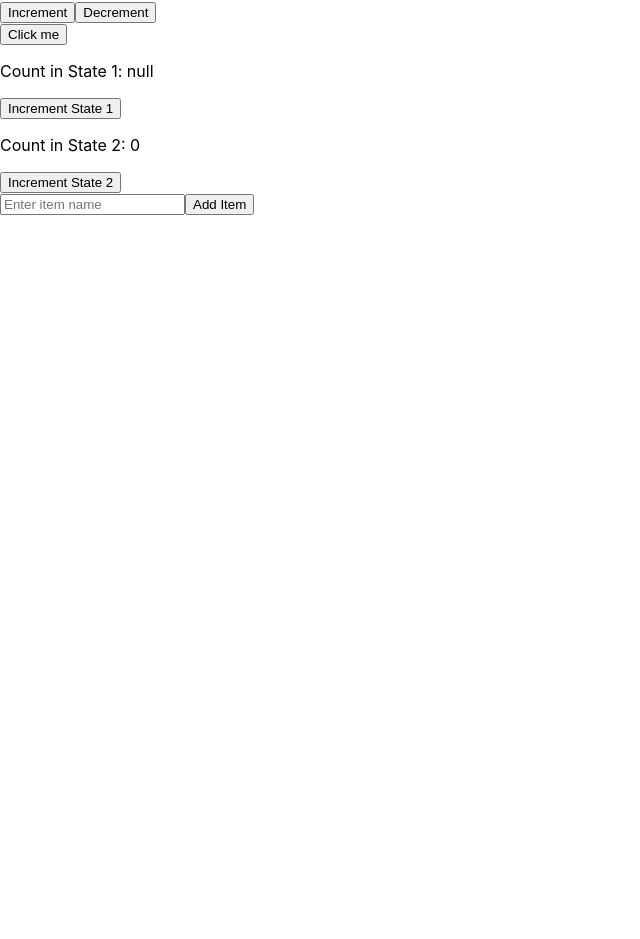
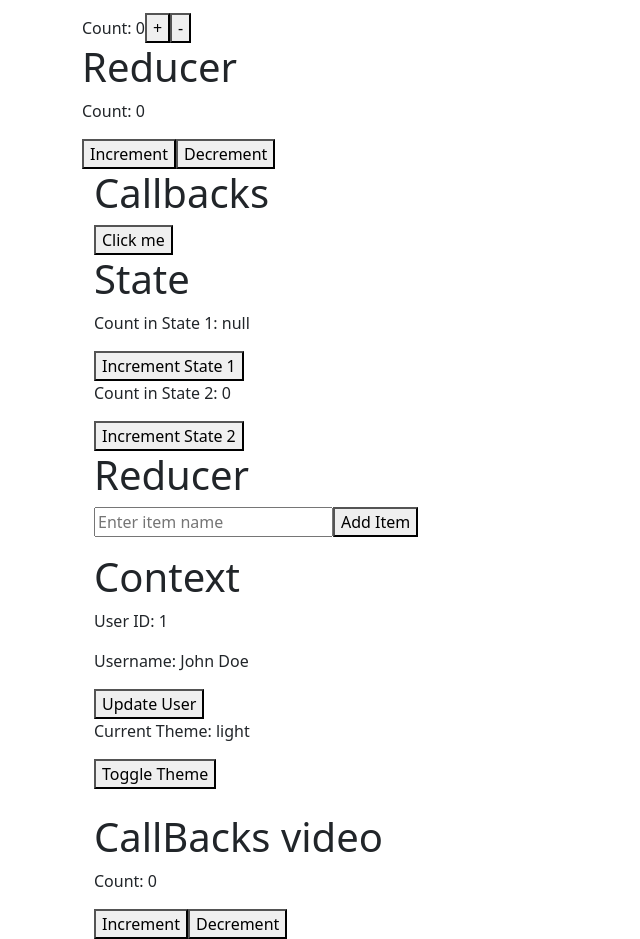
Before and after one commit to aReinoso007/CT-projects, a React (Create React App) app in the folder day-3/react-hooks/: page / in a window 1280 px wide. Shown: the part 265-1204 px from the top of the page, without its empty margins (0-640 px from the left). Before the commit the page ends 800 px from the top, so only its background shows below. Built offline with nearby package versions, Linux system fonts and the light colour scheme.

Commit message:
callbacks, context

```diff
--- a/day-3/react-hooks/package.json
+++ b/day-3/react-hooks/package.json
@@ -10,7 +10,9 @@
     "@types/node": "^16.18.82",
     "@types/react": "^18.2.56",
     "@types/react-dom": "^18.2.19",
+    "bootstrap": "^5.3.2",
     "react": "^18.2.0",
+    "react-bootstrap": "^2.10.1",
     "react-dom": "^18.2.0",
     "react-scripts": "5.0.1",
     "typescript": "^4.9.5",
--- a/day-3/react-hooks/src/App.css
+++ b/day-3/react-hooks/src/App.css
@@ -1,38 +1 @@
-.App {
-  text-align: center;
-}
-
-.App-logo {
-  height: 40vmin;
-  pointer-events: none;
-}
-
-@media (prefers-reduced-motion: no-preference) {
-  .App-logo {
-    animation: App-logo-spin infinite 20s linear;
-  }
-}
-
-.App-header {
-  background-color: #282c34;
-  min-height: 100vh;
-  display: flex;
-  flex-direction: column;
-  align-items: center;
-  justify-content: center;
-  font-size: calc(10px + 2vmin);
-  color: white;
-}
-
-.App-link {
-  color: #61dafb;
-}
-
-@keyframes App-logo-spin {
-  from {
-    transform: rotate(0deg);
-  }
-  to {
-    transform: rotate(360deg);
-  }
-}
+@import 'bootstrap/dist/css/bootstrap.min.css';
--- a/day-3/react-hooks/src/App.tsx
+++ b/day-3/react-hooks/src/App.tsx
@@ -1,21 +1,82 @@
-import './App.css';
-import UserAuth from './state/UserAuth';
-import Counter from './reducer/Counter';
-import MyComponent from './reducer/Reducer';
-import ParentComponent from './callbacks/Parent';
-import StateCounter from './state-vid/StateCounter';
-import ItemComponent from './reducer-vid/ItemComponent';
+import "./App.css";
+import UserAuth from "./state/UserAuth";
+import Counter from "./reducer/Counter";
+import MyComponent from "./reducer/Reducer";
+import ParentComponent from "./callbacks/Parent";
+import StateCounter from "./state-vid/StateCounter";
+import ItemComponent from "./reducer-vid/ItemComponent";
+import MyContext from "./context/MyContext";
+import { useState } from "react";
+import ContextComponent from "./context/ContextComponent";
+import ThemeContext from "./context-vid/ThemeContext";
+import ThemeProvider from "./context-vid/ThemeProvider";
+import { Container, Row } from "react-bootstrap";
+import CounterCallbackComponent from "./Callbacks-div/CounterCallbackComponent";
 
 function App() {
+  const [userId, setUserId] = useState<number>(1);
+  const [username, setUsername] = useState<string>("John Doe");
+  const [count, setCount] = useState<number>(0);
+
+  const handleIncrement = () => {
+    setCount(count + 1);
+  };
+
+  const handleDecrement = () => {
+    setCount(count - 1);
+  };
+
+  const updateUser = (id: number, name: string) => {
+    setUserId(id);
+    setUsername(name);
+  };
+
+  const [theme, setTheme] = useState<string>("light");
+
+  const toggleTheme = () => {
+    setTheme((prevTheme) => (prevTheme === "light" ? "dark" : "light"));
+  };
+
   return (
-    <div>
-      <UserAuth />
+    <Container>
+      <Row>
+        <h1>State</h1>
+        <UserAuth />
+      </Row>
+      <h1>Reducer</h1>
       <Counter />
+      <h1>Reducer</h1>
       <MyComponent />
-      <ParentComponent />
-      <StateCounter/>
-      <ItemComponent />
-    </div>
+      <Container>
+        <h1>Callbacks</h1>
+        <ParentComponent />
+      </Container>
+      <Container>
+        <h1>State</h1>
+        <StateCounter />
+      </Container>
+      <Container>
+        <h1>Reducer</h1>
+        <ItemComponent />
+      </Container>
+      <Container>
+        <h1>Context</h1>
+        <MyContext.Provider value={{ userId, username, updateUser }}>
+          <ContextComponent />
+        </MyContext.Provider>
+        <ThemeContext.Provider value={{ theme, toggleTheme }}>
+          <ThemeProvider />
+        </ThemeContext.Provider>
+      </Container>
+      <br />
+
+      <Container>
+        <h1>CallBacks video</h1>
+        <p>Count: {count}</p>
+        <CounterCallbackComponent onIncrement={handleIncrement} onDecrement={handleDecrement} />
+      </Container>
+
+    </Container>
   );
 }
 
--- /dev/null
+++ b/day-3/react-hooks/src/Callbacks-div/CounterCallbackComponent.tsx
@@ -0,0 +1,17 @@
+import React from 'react';
+
+interface CounterProps {
+  onIncrement: () => void;
+  onDecrement: () => void;
+}
+
+const CounterCallbackComponent: React.FC<CounterProps> = ({ onIncrement, onDecrement }) => {
+  return (
+    <div>
+      <button onClick={onIncrement}>Increment</button>
+      <button onClick={onDecrement}>Decrement</button>
+    </div>
+  );
+};
+
+export default CounterCallbackComponent;
--- a/day-3/react-hooks/src/callbacks/Child.tsx
+++ b/day-3/react-hooks/src/callbacks/Child.tsx
@@ -1,3 +1,4 @@
+// ChildComponent.tsx
 import React from 'react';
 
 interface ChildProps {
--- /dev/null
+++ b/day-3/react-hooks/src/context-vid/ThemeContext.ts
@@ -0,0 +1,19 @@
+// ThemeContext.ts
+import { createContext, useContext } from 'react';
+
+interface ThemeContextValue {
+  theme: string;
+  toggleTheme: () => void;
+}
+
+const ThemeContext = createContext<ThemeContextValue | undefined>(undefined);
+
+export const useThemeContext = () => {
+  const context = useContext(ThemeContext);
+  if (!context) {
+    throw new Error('useThemeContext must be used within a ThemeProvider');
+  }
+  return context;
+};
+
+export default ThemeContext;
--- /dev/null
+++ b/day-3/react-hooks/src/context-vid/ThemeProvider.tsx
@@ -0,0 +1,16 @@
+// ThemeProvider.tsx
+import React from 'react';
+import { useThemeContext } from './ThemeContext';
+
+const ThemeProvider: React.FC = () => {
+  const { theme, toggleTheme } = useThemeContext();
+
+  return (
+    <div>
+      <p>Current Theme: {theme}</p>
+      <button onClick={toggleTheme}>Toggle Theme</button>
+    </div>
+  );
+};
+
+export default ThemeProvider;
--- /dev/null
+++ b/day-3/react-hooks/src/context/ContextComponent.tsx
@@ -0,0 +1,17 @@
+// ContextComponent.tsx
+import React from 'react';
+import { useMyContext } from './MyContext';
+
+const ContextComponent: React.FC = () => {
+  const { userId, username, updateUser } = useMyContext();
+
+  return (
+    <div>
+      <p>User ID: {userId}</p>
+      <p>Username: {username}</p>
+      <button onClick={() => updateUser(2, 'Jane Doe')}>Update User</button>
+    </div>
+  );
+};
+
+export default ContextComponent;
--- /dev/null
+++ b/day-3/react-hooks/src/context/MyContext.tsx
@@ -0,0 +1,21 @@
+// MyContext.ts
+import { createContext, useContext } from 'react';
+
+interface MyContextValue {
+  // Define your context properties and their types
+  userId: number;
+  username: string;
+  updateUser: (id: number, name: string) => void;
+}
+
+const MyContext = createContext<MyContextValue | undefined>(undefined);
+
+export const useMyContext = () => {
+  const context = useContext(MyContext);
+  if (!context) {
+    throw new Error('useMyContext must be used within a MyContextProvider');
+  }
+  return context;
+};
+
+export default MyContext;
--- a/day-3/react-hooks/src/state/UserAuth.tsx
+++ b/day-3/react-hooks/src/state/UserAuth.tsx
@@ -1,32 +1,31 @@
 import { useState } from "react";
 
-
-type AuthUser ={
+type AuthUser = {
   name: string;
   email: string;
-}
+};
 
 const UserAuth = () => {
   const [user, setUser] = useState<AuthUser>({} as AuthUser);
 
   const handleLogin = () => {
-        const user = { name: 'John Doe', email: 'example@email.com'};
+    const user = { name: "John Doe", email: "example@email.com" };
     setUser(user);
-    }
+  };
 
   const handleLogout = () => {
     setUser({} as AuthUser);
-    }
+  };
 
   return (
-        <>
+    <div>
       <h1>User Login</h1>
+      <p>name {user.name}</p>
+      <p>email {user.email}</p>
       <button onClick={handleLogin}>Login</button>
       <button onClick={handleLogout}>Logout</button>
-        <p>name {user.name}</p>
-        <p>email {user.email}</p>
-        </>
-    )
-}
+    </div>
+  );
+};
 
 export default UserAuth;
```
Also changed, not shown: 1 other file (tests, documents, lock files or other folders). Lines whose indentation alone changed are shown as unchanged.
